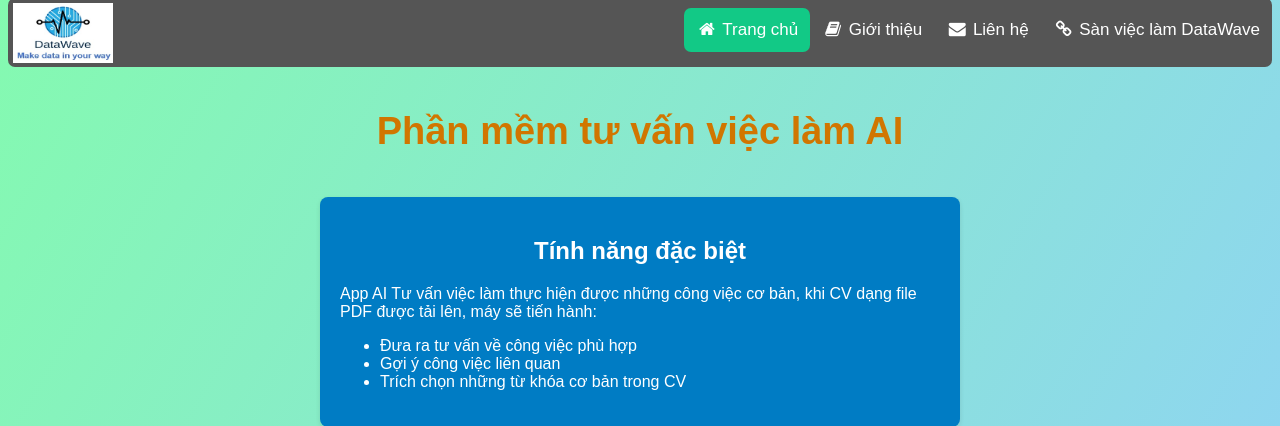
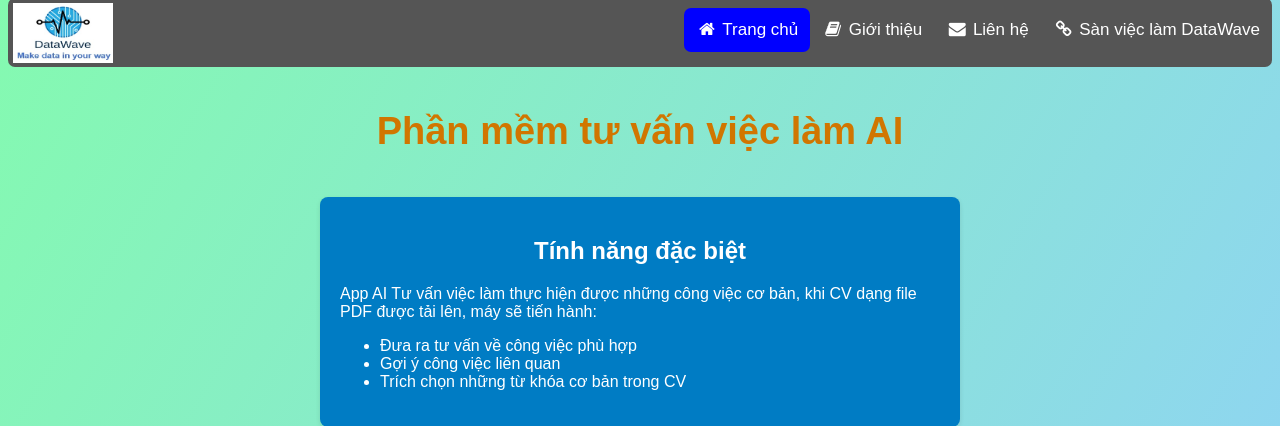
Before and after one commit to trananquan/job-recommendation, a Flask app: page / in a window 1280 px wide. Shown: the top 426 px of the page. Run offline with Flask 2, Linux system fonts and the light colour scheme; parts of the project's set-up code (start-up, migrations or seed data) failed here and were passed over.

Commit message:
Update resume.html

```diff
--- a/templates/resume.html
+++ b/templates/resume.html
@@ -162,7 +162,7 @@
 
 /* Current/active navbar link */
 .active {
-  background-color: #12c986;
+  background-color: blue;
   border-radius: 7px
 }
 
```
